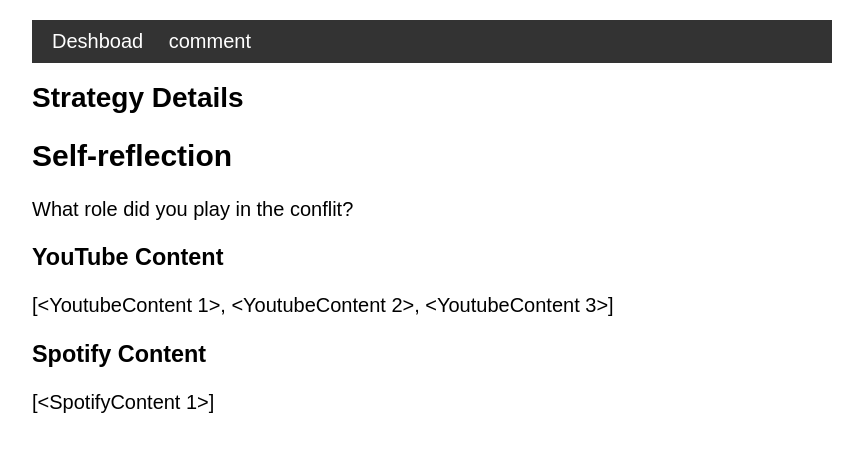
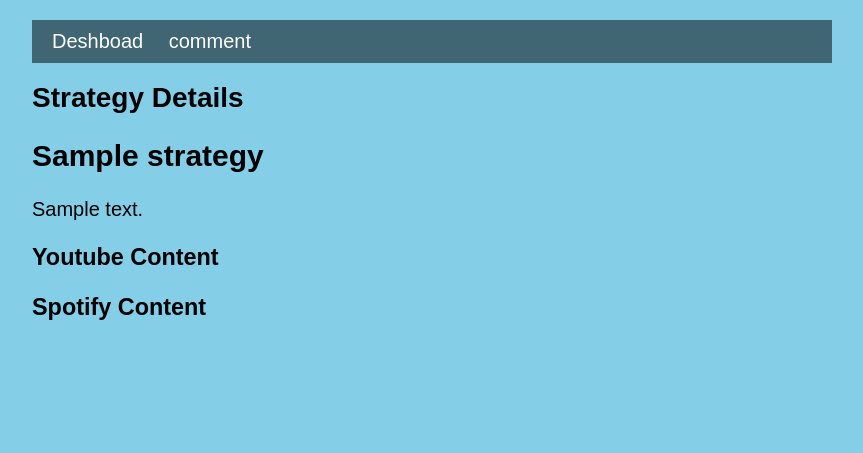
Before and after one commit to Mdlalose4life/100days_of_code, a Flask app: page /strategy_details/1 in a window 1280 px wide. Shown: the top 453 px of the page, without its empty margins (208-1071 px from the left). Run offline with Flask 2, Linux system fonts and the light colour scheme; a user stored in the database is signed in; data comes from the database, SQL or seed files in the repository; tables that the repository leaves empty hold one stand-in row (values such as "Sample post").

Commit message:
The changes

```diff
--- a/MindPal/app.py
+++ b/MindPal/app.py
@@ -6,17 +6,17 @@
 from datetime import datetime
 from flask_sqlalchemy import SQLAlchemy
 from flask_migrate import Migrate
-from models import db, Conditions, Strategies, User
+from models import db, Conditions, Strategies, User, YoutubeContent, SpotifyContent
 from routes import api_db
 from flask_login import LoginManager, login_user, logout_user, login_required, current_user
 from werkzeug.security import generate_password_hash, check_password_hash
 
-basedir = os.path.abspath(os.path.dirname(__file__))
+# basedir = os.path.abspath(os.path.dirname(__file__))
 
 app = Flask(__name__)
-app.config['SQLALCHEMY_DATABASE_URI'] =\
-    'sqlite:///' + os.path.join(basedir, 'mindpal.db')
-# app.config['SQLALCHEMY_DATABASE_URI'] = 'mysql+pymysql:///admin:admin123@localhost/mindpal_db'
+# app.config['SQLALCHEMY_DATABASE_URI'] =\
+#  'sqlite:///' + os.path.join(basedir, 'mindpal.db')
+app.config['SQLALCHEMY_DATABASE_URI'] = 'mysql+pymysql://admin:admin123@localhost/mindpal_db'
 app.config['SQLALCHEMY_TRACK_MODIFICATIONS'] = False
 app.config['SECRET_KEY'] = 'secrete secret key'
 migrate = Migrate(app, db)
@@ -139,7 +139,11 @@
 def strategy_details(strategy_id):
     strategy = Strategies.query.get(strategy_id)
     if strategy:
-        return render_template('strategy_details.html', strategy=strategy)
+        youtube_content = db.session.query(strategy.id, YoutubeContent.video_title, YoutubeContent.youtube_content).join(
+            Strategies, YoutubeContent.strategy_id == Strategies.id).filter(Strategies.id == strategy_id).all()
+        spotify_content = db.session.query(Strategies.id, SpotifyContent.podcast_title, SpotifyContent.podcast_content).join(
+            Strategies, SpotifyContent.strategy_id == Strategies.id).filter(Strategies.id == strategy_id).all()
+        return render_template('strategy_details.html', strategy=strategy, youtube_content=youtube_content, spotify_content=spotify_content)
     else:
         flash('Strtegy not found.', 'error')
 
--- a/MindPal/static/styles.css
+++ b/MindPal/static/styles.css
@@ -4,7 +4,7 @@
   font-family: Arial, sans-serif;
   margin: 0;
   padding: 0;
-  background-color: #FFFFFF;
+  background-color: #84CEE8;
   font-size: 20px; /* Adjusted font size */
 }
 
@@ -17,7 +17,7 @@
 /* Header Styles */
 
 header {
-  background-color: #333;
+  background-color: rgba(0, 0, 0, 0.5);
   color: #fff;
   padding: 10px;
 }
@@ -39,13 +39,13 @@
 }
 
 nav ul li a:hover {
-  background-color: #555;
+  background-color: #01C8E4
 }
 
 .dropdown-content {
   display: none;
   position: absolute;
-  background-color: #f9f9f9;
+  background-color: #84CEE8;
   min-width: 160px;
   box-shadow: 0px 8px 16px 0px rgba(0, 0, 0, 0.2);
   z-index: 1;
@@ -59,7 +59,7 @@
 }
 
 .dropdown-content a:hover {
-  background-color: #f1f1f1;
+  background-color: #84CEE8
 }
 
 .dropdown:hover .dropdown-content {
@@ -104,7 +104,7 @@
   flex-basis: 30%;
   margin-bottom: 20px;
   padding: 10px;
-  background-color: #ffebcd;
+  background-color: #5ab9ea;
   box-shadow: 0px 2px 4px 0px rgba(0, 0, 0, 0.2);
 }
 
@@ -131,7 +131,7 @@
 /* Footer Styles */
 
 footer {
-  background-color: #333;
+  background-color: rgba(0, 0, 0, 0.5);
   color: #fff;
   padding: 10px;
   text-align: center;
--- a/MindPal/templates/base.html
+++ b/MindPal/templates/base.html
@@ -26,7 +26,7 @@
             flex: 45%;
             padding: 5px;
             margin: 5px;
-            background-color:  #ffebcd;
+            background-color:#5ab9ea;
             inline-size: 100%;
             justify-content: space-between;
         }
--- a/MindPal/templates/conditions.html
+++ b/MindPal/templates/conditions.html
@@ -11,7 +11,6 @@
                         </a>
                     </p>
                 </b>
-                <hr>
                 {% if strategies[condition.id] %}
                 <ul>
                     {% for strategy in strategies[condition.id] %}
--- a/MindPal/templates/strategy_details.html
+++ b/MindPal/templates/strategy_details.html
@@ -1,11 +1,22 @@
 {% extends 'base.html' %}
+{% block content %}
+<h1>Strategy Details</h1>
+<h2>{{ strategy.strategy_name }}</h2>
+<p>{{ strategy.strategy_text }}</p>
 
-{% block content %}
-    <h1>Strategy Details</h1>
-    <h2>{{ strategy.strategy_name }}</h2>
-    <p>{{ strategy.strategy_text }}</p>
-    <h3>YouTube Content</h3>
-    <p>{{ strategy.youtube_content }}</p>
-    <h3>Spotify Content</h3>
-    <p>{{ strategy.spotify_content }}</p>
+<h3>Youtube Content</h3>
+<ul>
+    {% for content in youtube_content %}
+        <li>Title: {{ content.video_title }}</li>
+        <li>Content: {{content.youtube_content }}</li>
+    {% endfor %}
+</ul>
+
+<h3>Spotify Content</h3>
+<ul>
+    {% for content in spotify_content %}
+        <li>Title: {{ content.podcast_title }} </li>
+        <li>Content: {{ content.podcast_content }}</li>
+    {% endfor %}
+</ul>
 {% endblock %}
```
Also changed, not shown: MindPal/init.py (+8 -8 lines), MindPal/models.py (+4 -4 lines), MindPal/templates/login.html (+8 -7 lines), MindPal/templates/signup.html (+10 -7 lines).
